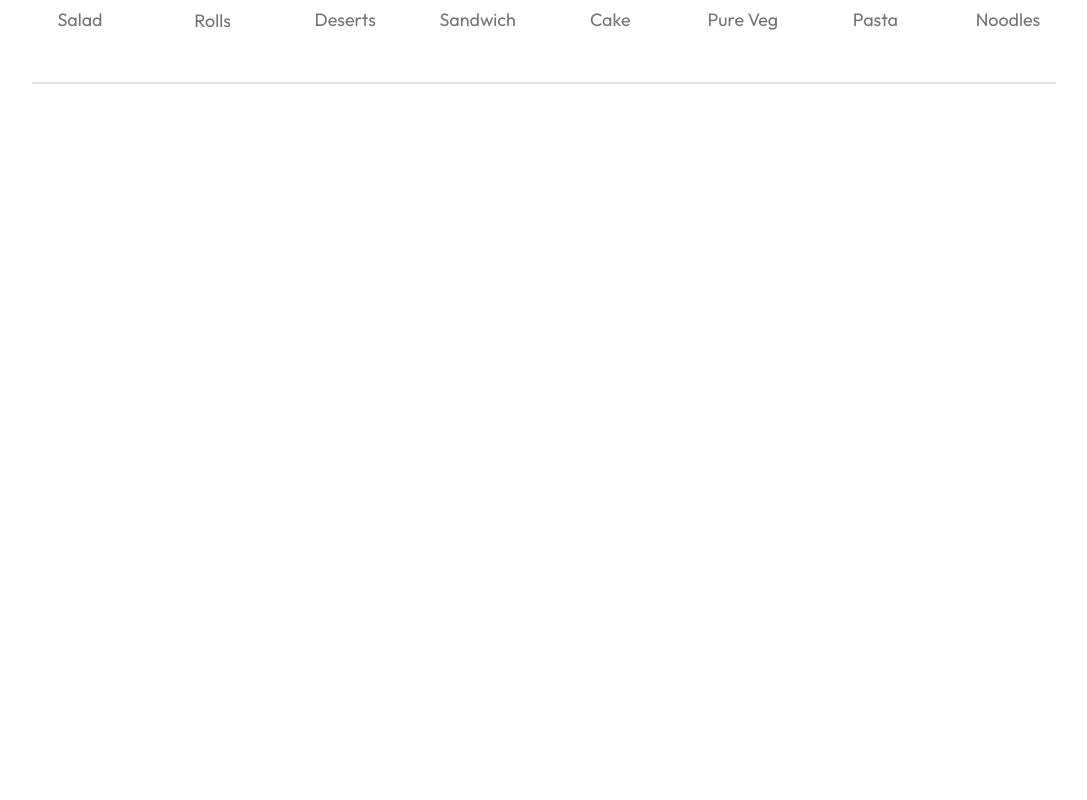
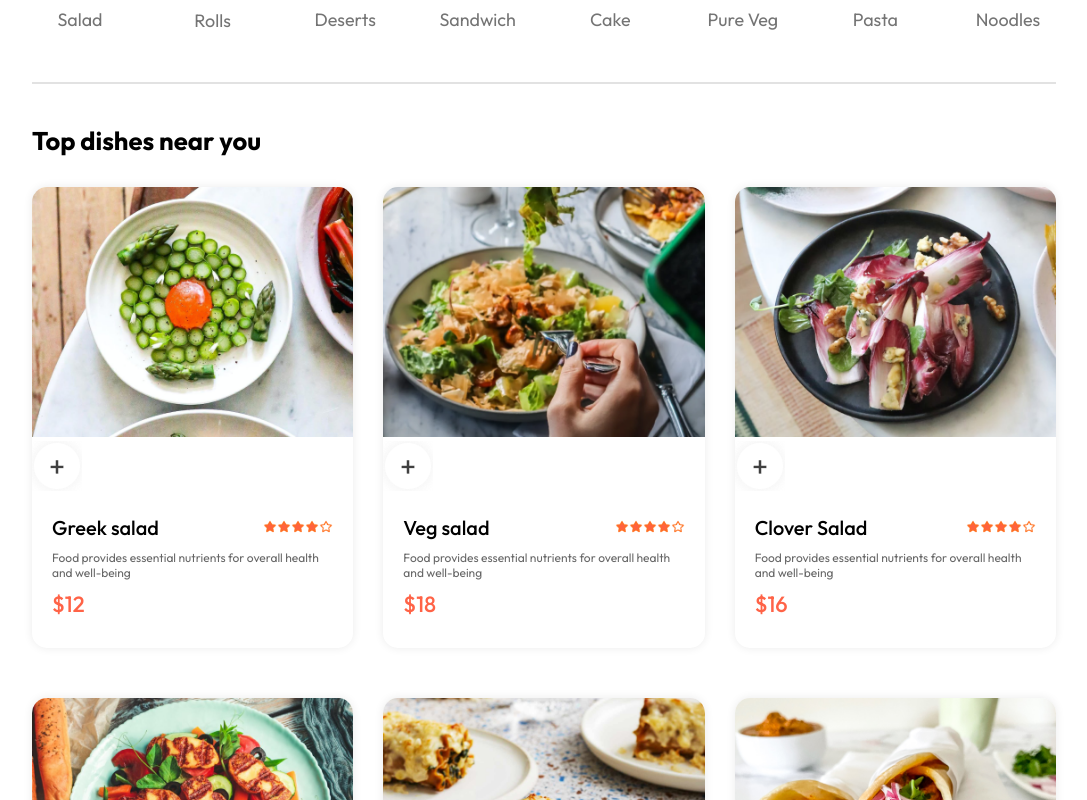
Before and after one commit to DEEPANSHU9389/Food-Delivery-WebApp, a React (Vite) app in the folder frontend/: page / in a window 1280 px wide. Shown: the part 820-1620 px from the top of the page, without its empty margins (96-1183 px from the left). Before the commit the page ends 914 px from the top, so only its background shows below. Built offline with nearby package versions, Linux system fonts and the light colour scheme.

Commit message:
here we complete menu cart with item selection

```diff
--- /dev/null
+++ b/frontend/src/components/FoodDisplay/FoodDisplay.css
@@ -0,0 +1,16 @@
+.food-display{
+    margin-top: 30px;
+}
+
+.food-display h2{
+    font-size: max(2vw, 24px);
+    font-family: 600;
+}
+
+.food-display-list{
+    display: grid;
+    grid-template-columns: repeat(auto-fill, minmax(240px, 1fr));
+    margin-top: 30px;
+    gap: 30px;
+    row-gap: 50px;
+}
--- /dev/null
+++ b/frontend/src/components/FoodDisplay/FoodDisplay.jsx
@@ -0,0 +1,26 @@
+import React, { useContext } from 'react'
+import './FoodDisplay.css'
+import { StoreContext } from '../../context/StoreContext'
+import FoodItem from '../FoodItem/FoodItem'
+
+const FoodDisplay = ({category}) => {
+
+  const {food_list} = useContext(StoreContext)
+
+  return (
+    <div className='food-display' id='food-display'>
+        <h2>Top dishes near you</h2>
+        <div className="food-display-list">
+            {food_list.map((item,index)=>{
+                if(category==="All"  || category===item.category){
+                    return <FoodItem key={index} id={item._id} name={item.name} description={item.description} price={item.price} image={item.image}/>
+                }
+
+            })}
+        </div>
+
+    </div>
+  )
+}
+
+export default FoodDisplay
--- /dev/null
+++ b/frontend/src/components/FoodItem/FoodItem.css
@@ -0,0 +1,67 @@
+.food-item{
+    width: 100%;
+    margin: auto;
+    border-radius: 15px;
+    box-shadow: 0px 0px 10px #00000015;
+    transition: 0.3s;
+    animation: fadeIn 1s;
+}
+.food-item-image{
+    width: 100%;
+    border-radius: 15px 15px  0px 0px;
+}
+
+.food-item-info{
+    padding: 20px;
+}
+
+.food-item-name-rating{
+    display: flex;
+    justify-content: space-between;
+    align-items: center;
+    margin-bottom: 10px;
+}
+
+.food-item-name-rating p{
+    font-size: 20px;
+    font-weight: 500;
+}
+.food-item-name-rating img{
+    width: 70px;
+}
+.food-item-desc{
+    color: #676767;
+    font-size: 12px;
+}
+.food-item-price{
+    color: tomato;
+    font-size: 22px;
+    font-weight: 500;
+    margin: 10px 0px;
+}
+.food-item-img-container{
+    position: relative;
+}
+.food-item-img-container.add{
+    width: 35px;
+    position: absolute;
+    bottom: 15px;
+    right: 15px;
+    cursor: pointer;
+    border-radius: 50%;
+}
+
+/* .food-item-counter{
+    position:absolute;
+    bottom: 15px;
+    right: 15px;
+    display: flex;
+    align-items: center;
+    gap: 10PX;
+    padding: 6px;
+    border-radius: 50px;
+    background-color: white;
+} */
+ .food-item-counter img{
+    width: 30px;
+ }
--- /dev/null
+++ b/frontend/src/components/FoodItem/FoodItem.jsx
@@ -0,0 +1,37 @@
+import React, { useContext, useState } from 'react'
+import './FoodItem.css'
+import { assets } from '../../assets/assets'
+import { StoreContext } from '../../context/StoreContext'
+
+
+
+const FoodItem = ({id,name,price,description,image}) => {
+
+   const {cartItems,addToCart,removeFromCart} = useContext(StoreContext);
+
+  return (
+    <div className='food-item'>
+        <div className="food-item-container">
+            <img className='food-item-image' src={image} alt="" />
+            {!cartItems[id]
+                ?<img className='add' onClick={()=>addToCart(id)} src={assets.add_icon_white} alt='' />
+                :<div className='food-item-counter'>
+                <img onClick={()=>removeFromCart(id)} src={assets.remove_icon_red} alt="" />
+                <p>{cartItems[id]}</p>
+                <img onClick={()=>addToCart(id)}  src={assets.add_icon_green} alt="" />
+                </div>
+            }
+        </div>
+      <div className="food-item-info">
+        <div className="food-item-name-rating">
+                <p>{name}</p>
+                <img src={assets.rating_starts} alt="" />
+        </div>
+        <p className="food-item-desc">{description}</p>
+        <p className="food-item-price">${price}</p>
+      </div>
+    </div>
+  )
+}
+
+export default FoodItem
--- /dev/null
+++ b/frontend/src/context/StoreContext.jsx
@@ -0,0 +1,43 @@
+import { createContext, useEffect, useState } from "react";
+import { food_list } from "../assets/assets";
+
+export const StoreContext = createContext(null)
+
+const StoreContextProvider = (props) => {
+
+    const [cartItems, setCartItems] = useState({});
+
+    const addToCart = (itemId) =>{
+        // cart logic if one product is already added in cart then more is added
+        if(!cartItems[itemId]){
+            setCartItems((prev)=>({...prev,[itemId]:1}))
+        }
+        else{
+            setCartItems((prev)=>({...prev,[itemId]:prev[itemId]+1}))
+        }
+    }
+
+    const removeFromCart =(itemId) => {
+        setCartItems((prev)=>({...prev,[itemId]:prev[itemId]-1}))
+    }
+
+    useEffect(()=>{
+        console.log(cartItems);
+    })
+
+    const contextValue = {
+         food_list,
+         cartItems,
+         setCartItems,
+         addToCart,
+         removeFromCart
+    }
+
+    return (
+        <StoreContext.Provider value={contextValue}>
+            {props.children}
+            </StoreContext.Provider>
+    )
+}
+
+export default StoreContextProvider;
--- a/frontend/src/main.jsx
+++ b/frontend/src/main.jsx
@@ -4,10 +4,14 @@
 import './index.css'
 import App from './App.jsx'
 import {BrowserRouter} from 'react-router-dom'
+import StoreContextProvider from './context/StoreContext.jsx'
 
 createRoot(document.getElementById('root')).render(
   <BrowserRouter>
-    <App />
+  <StoreContextProvider>
+  <App />
+  </StoreContextProvider>
+
     </BrowserRouter>
 
 )
--- a/frontend/src/pages/Home/Home.jsx
+++ b/frontend/src/pages/Home/Home.jsx
@@ -2,6 +2,7 @@
 import './Home.css'
 import Header from '../../components/Header/Header'
 import ExploreMenu from '../../components/ExploreMenu/ExploreMenu'
+import FoodDisplay from '../../components/FoodDisplay/FoodDisplay'
 
 
 const Home = () => {
@@ -13,6 +14,7 @@
     <div>
       <Header/>
       <ExploreMenu category={category} setCategory={setCategory}/>
+      <FoodDisplay category={category}/>
     </div>
   )
 }
```
